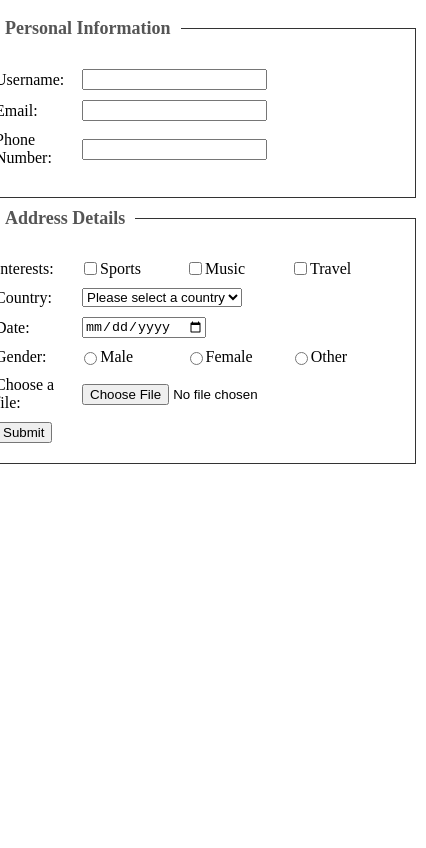
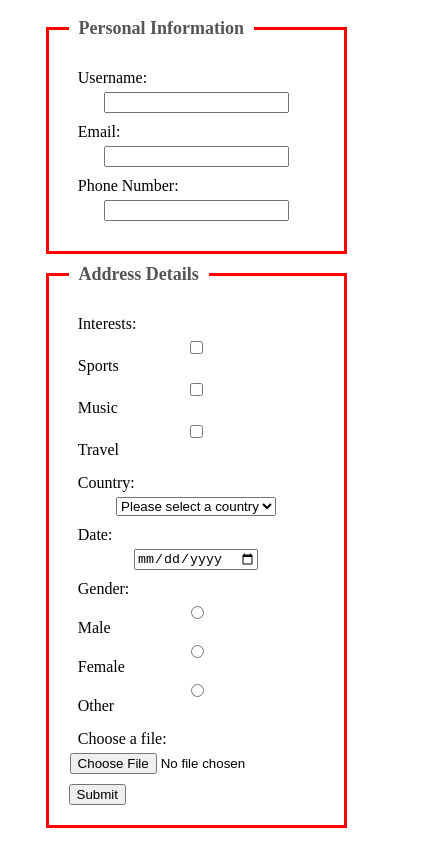
Before and after one commit to joplangmaring/Form-validate, a plain HTML site: page index.html in a window 390 px wide. Shown: the whole page, 426 px wide, since content can reach past the window. Drawn offline with Linux system fonts and the light colour scheme.

Commit message:
added change

```diff
--- a/style.css
+++ b/style.css
@@ -1,16 +1,18 @@
+/* styles.css */
 
-/* styles.css */
+/* Common styles for all screen sizes */
+
 .form-container {
   display: flex;
   justify-content: center;
 }
-
 
 fieldset {
   border: 1px solid #333;
   padding: 20px;
   margin: 10px;
   width: 400px;
+  border: red solid;
 }
 
 legend {
@@ -21,7 +23,6 @@ legend {
   margin-bottom: 10px;
 }
 
-/* Apply Flexbox to the div containing the input elements */
 div {
   display: flex;
   flex-direction: row;
@@ -29,31 +30,49 @@ div {
   margin-bottom: 10px; /* Optional: Add spacing between each div */
 }
 
-/* Optional: Add specific styles for labels, if needed */
 label {
   width: 20%;
   margin-right: 7px;
 }
-/* input[type="text"]:valid,input[type="email"]:valid,input[type="tel"]:valid {
-  background-color: ivory;
-  border: none;
-  outline: 1px solid rgb(32, 203, 52);
-} */
-/* input[type="text"].error,input[type="email"].error,input[type="tel"].error {
-  background-color: ivory;
-  border: none;
-  outline: 1px solid red;
-}
-input[type="radio"].error,input[type="checkbox"].error{
-  border: 1px solid red;
-} */
+
 input:focus {
   outline: none;
 }
 
-select:focus{
+select:focus {
   outline: none;
 }
-input.error{
+
+input.error {
   border: 1px solid red;
 }
+
+/* Media queries for responsive design */
+
+/* For screens 600 pixels and below */
+@media only screen and (max-width: 576px) {
+  fieldset {
+    width: 80%;
+  }
+
+  label {
+    width: 90%;
+    margin-bottom: 5px;
+  }
+
+  div {
+    flex-direction: column;
+  }
+}
+
+/* For screens 768 pixels and below */
+@media only screen and (max-width: 768px) {
+  /* Add specific styles for this screen size if needed */
+}
+
+/* For screens 1024 pixels and below */
+@media only screen and (max-width: 1024px) {
+  /* Add specific styles for this screen size if needed */
+}
+
+/* Add more media queries for other screen sizes as needed */
```
